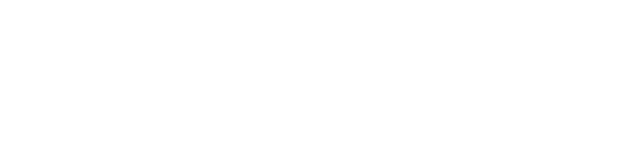
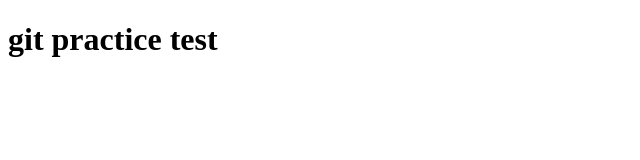
Before and after one commit to Kirubel-02/Kirubel-02, a plain HTML site: page Pages/index.html in a window 1280 px wide. Shown: the whole page, without its empty margins (0-640 px from the left). Drawn offline with Linux system fonts and the light colour scheme.

Commit message:
updated name

```diff
--- a/Pages/index.html
+++ b/Pages/index.html
@@ -4,6 +4,7 @@
     <meta charset="UTF-8" />
     <meta name="viewport" content="width=device-width, initial-scale=1.0" />
     <title>git practice</title>
+    <h1>git practice test</h1>
   </head>
   <body></body>
 </html>
```
